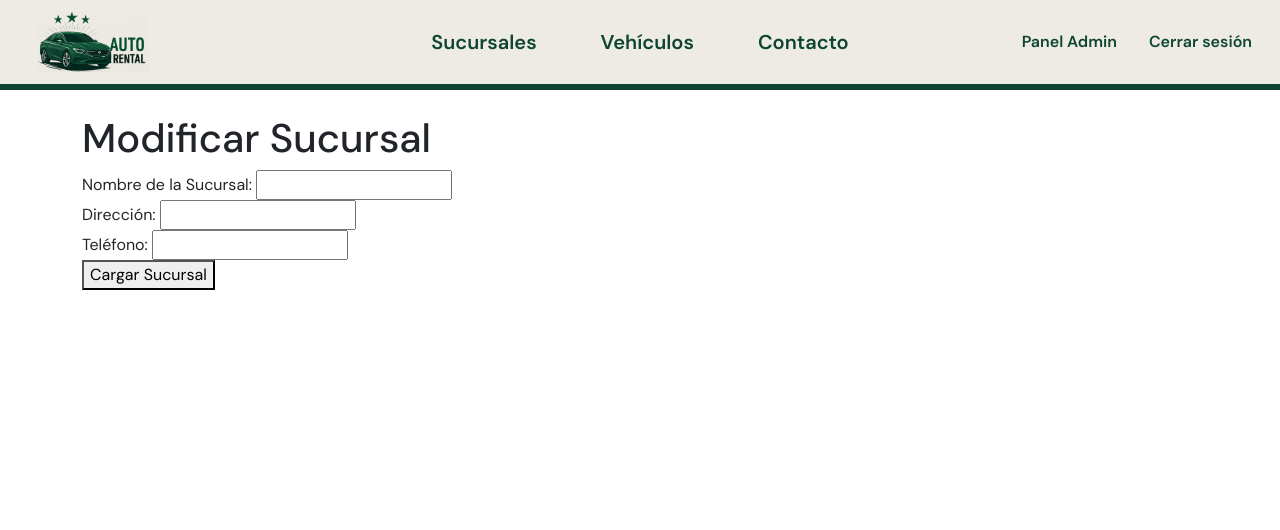
After one commit to DiegoGarciaHerd/TP-Ing2, a Django app: page /admin-auth/modificar-sucursal/ in a window 1280 px wide. The commit adds this page. Shown: the top 530 px of the page. Run offline with Django 5.2, Linux system fonts and the light colour scheme; a user stored in the database is signed in.

Commit message:
Creados los menus de borrado y actualizacion de sucursales

```diff
--- a/administrador/templates/administrador/menu_admin.html
+++ b/administrador/templates/administrador/menu_admin.html
@@ -93,13 +93,11 @@
                                 <a href="{% url 'cargar_sucursal' %}" class="btn btn-outline-success btn-lg">
                                     <i class="fas fa-plus-circle me-2"></i>Agregar Sucursal
                                 </a>
-                                <a href="#" class="btn btn-outline-primary btn-lg disabled">
+                                <a href="{% url 'modificar_sucursal' %}" class="btn btn-outline-primary btn-lg">
                                     <i class="fas fa-edit me-2"></i>Modificar Sucursal
-                                    <small class="d-block text-muted">Próximamente</small>
                                 </a>
-                                <a href="#" class="btn btn-outline-danger btn-lg disabled">
+                                <a href="{% url 'borrar_sucursal' %}" class="btn btn-outline-danger btn-lg">
                                     <i class="fas fa-trash-alt me-2"></i>Eliminar Sucursal
-                                    <small class="d-block text-muted">Próximamente</small>
                                 </a>
                                 <a href="#" class="btn btn-outline-info btn-lg disabled">
                                     <i class="fas fa-info-circle me-2"></i>Ver Información de Sucursales
--- /dev/null
+++ b/administrador/templates/administrador/modificar_sucursal.html
@@ -0,0 +1,19 @@
+{% extends 'home/base.html' %}
+{% block content %}
+<html>
+    <h1>Modificar Sucursal</h1>
+    <form method="post" action="{% url 'cargar_sucursal' %}">
+        {% csrf_token %}
+        <label for="nombre">Nombre de la Sucursal:</label>
+        <input type="text" id="nombre" name="nombre" required>
+        <br>
+        <label for="direccion">Dirección:</label>
+        <input type="text" id="direccion" name="direccion">
+        <br>
+        <label for="telefono">Teléfono:</label>
+        <input type="text" id="telefono" name="telefono">
+        <br>
+        <button type="submit">Cargar Sucursal</button>
+</html>
+
+{%endblock%}
--- a/administrador/urls.py
+++ b/administrador/urls.py
@@ -13,7 +13,12 @@ from .views.vehiculos import (
     obtener_datos_vehiculo
 )
 from .views.empleados import cargar_empleados
-from .views.sucursal import cargar_sucursal
+
+from .views.sucursal import (
+    cargar_sucursal,
+    modificar_sucursal,
+    borrar_sucursal
+)
 
 urlpatterns = [
     path('login/', login_admin_step1, name='admin_login_step1'),
@@ -27,4 +32,6 @@ urlpatterns = [
     path('ver-autos/', ver_autos, name="ver_autos"),
     path('logout/', admin_logout, name='admin_logout'),
     path('cargar-sucursal/', cargar_sucursal, name="cargar_sucursal"),
+    path('modificar-sucursal/', modificar_sucursal, name="modificar_sucursal"),
+    path('borrar-sucursal/', borrar_sucursal, name="borrar_sucursal")
 ]
--- a/administrador/views/sucursal.py
+++ b/administrador/views/sucursal.py
@@ -31,3 +31,11 @@ def cargar_sucursal(request):
             return render(request, 'administrador/cargar_sucursal.html')
 
     return render(request, 'administrador/cargar_sucursal.html')
+
+@admin_required
+def modificar_sucursal(request):
+    return render(request, 'administrador/modificar_sucursal.html')
+
+@admin_required
+def borrar_sucursal(request):
+    return render(request, 'administrador/borrar_sucursal.html')
```
Also changed, not shown: administrador/templates/administrador/borrar_sucursal.html (added, +12 -0 lines).
